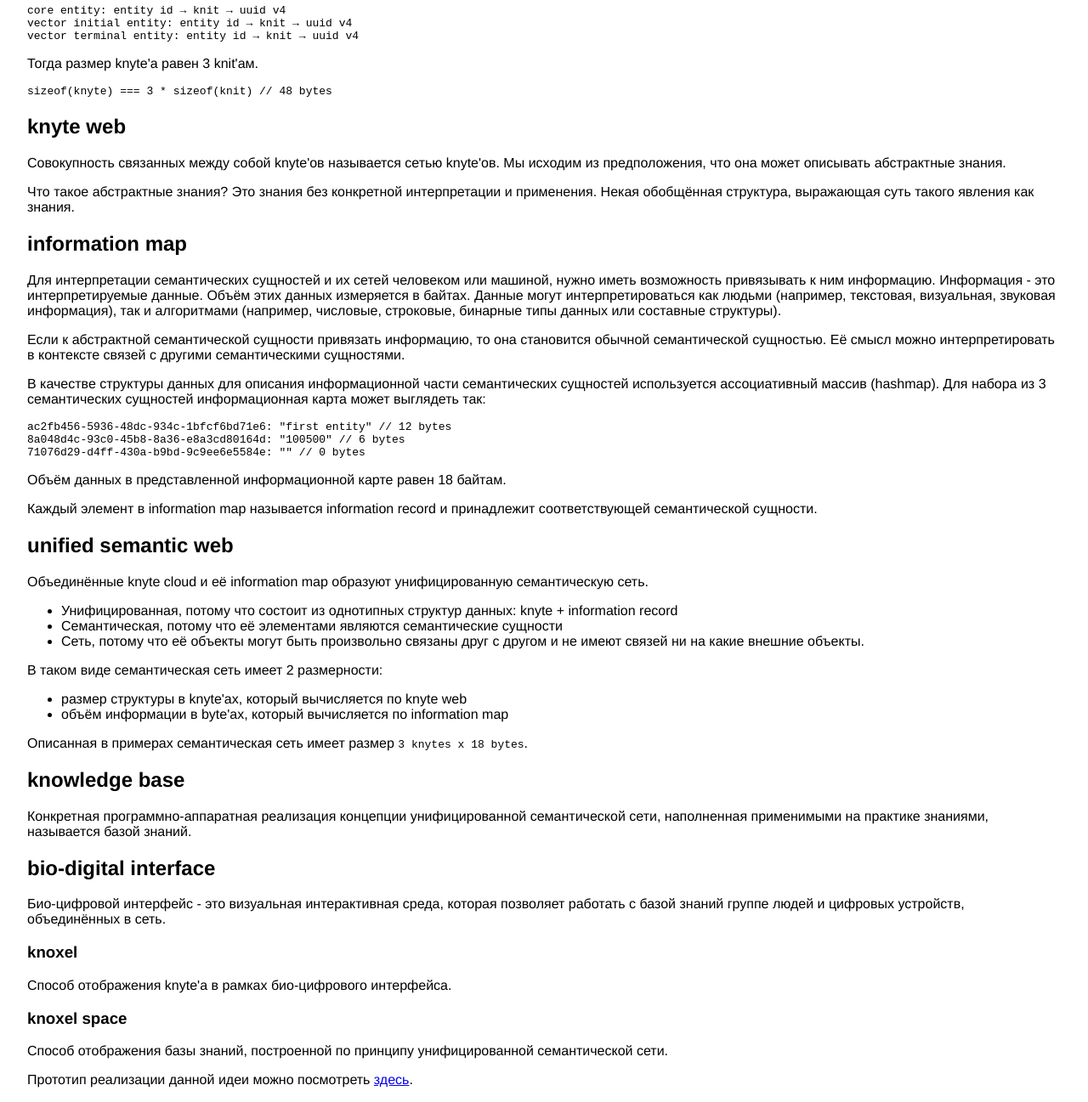
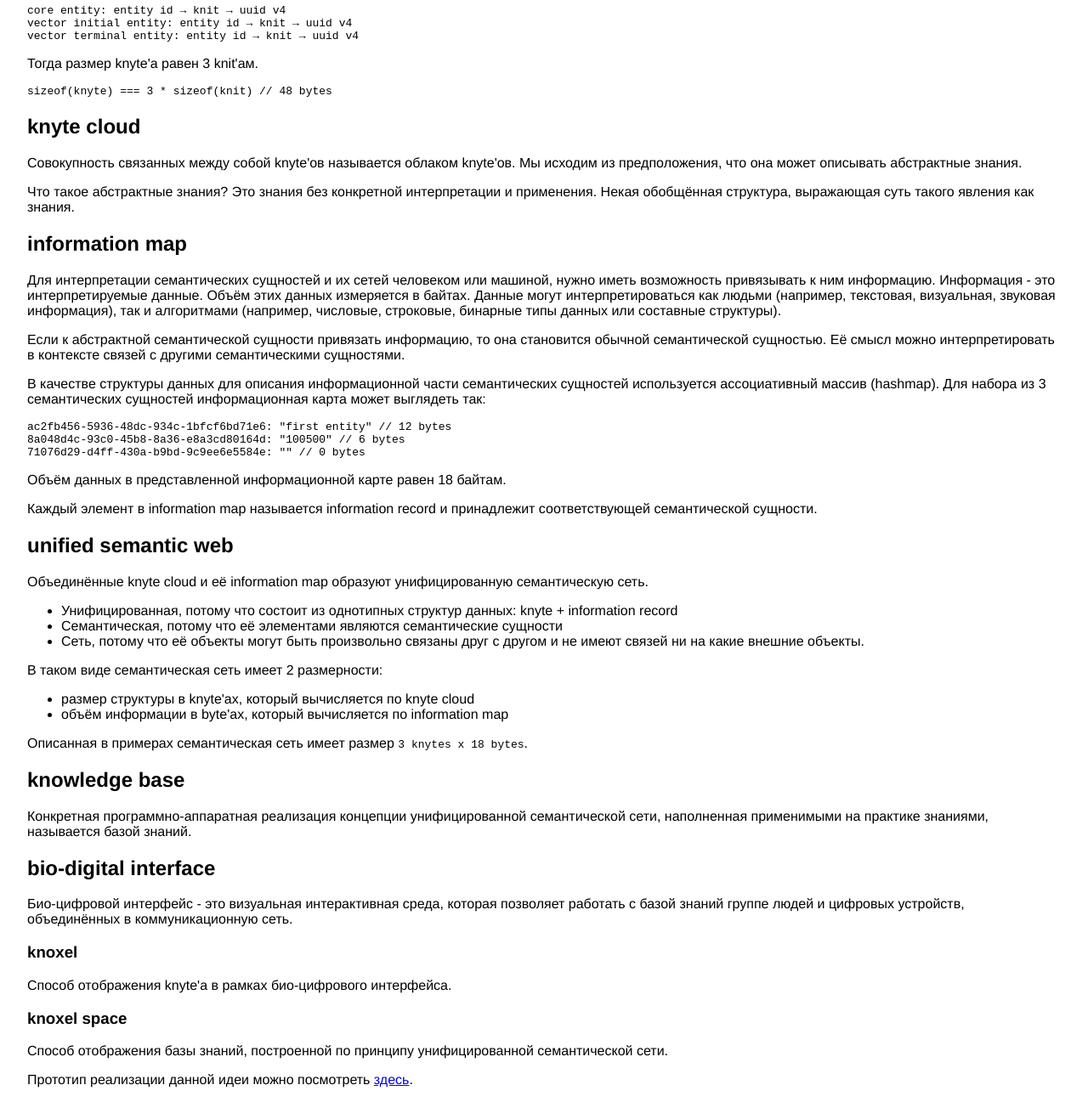
Before and after one commit to r0sa-bio-digital/knyte.io, a plain HTML site: page index.html in a window 1280 px wide. Shown: the part 1320-2617 px from the top of the page at 85% size. Drawn offline with Linux system fonts and the light colour scheme.

Commit message:
definitions revision: knyte web --> knyte cloud

```diff
--- a/index.html
+++ b/index.html
@@ -10,7 +10,7 @@
   </head>
   <body>
     <h1>Базовые понятия цифровой инженерии знаний</h1>
-    <h4>Ревизия №3 от 2020.03.28</h4>
+    <h4>Ревизия №4 от 2020.04.23</h4>
     <h3>Мотивация</h3>
     <p>
       По моим наблюдениям жизнь в современном обществе связана с постоянно возрастающими перегрузками восприятия,
@@ -109,9 +109,9 @@
       <div>sizeof(knyte) === 3 * sizeof(knit) // 48 bytes</div>
     </code>
 
-    <h2>knyte web</h2>
+    <h2>knyte cloud</h2>
     <p>
-      Совокупность связанных между собой knyte'ов называется сетью knyte'ов.
+      Совокупность связанных между собой knyte'ов называется облаком knyte'ов.
       Мы исходим из предположения, что она может описывать абстрактные знания.
     </p>
     <p>
@@ -162,7 +162,7 @@
       В таком виде семантическая сеть имеет 2 размерности:
     </p>
     <ul>
-      <li>размер структуры в knyte'ах, который вычисляется по knyte web</li>
+      <li>размер структуры в knyte'ах, который вычисляется по knyte cloud</li>
       <li>объём информации в byte'ах, который вычисляется по information map</li>
     </ul>
     <p>
@@ -179,7 +179,7 @@
     <h2>bio-digital interface</h2>
     <p>
       Био-цифровой интерфейс - это визуальная интерактивная среда, которая позволяет
-      работать с базой знаний группе людей и цифровых устройств, объединённых в сеть.
+      работать с базой знаний группе людей и цифровых устройств, объединённых в коммуникационную сеть.
     </p>
 
     <h3>knoxel</h3>
```
